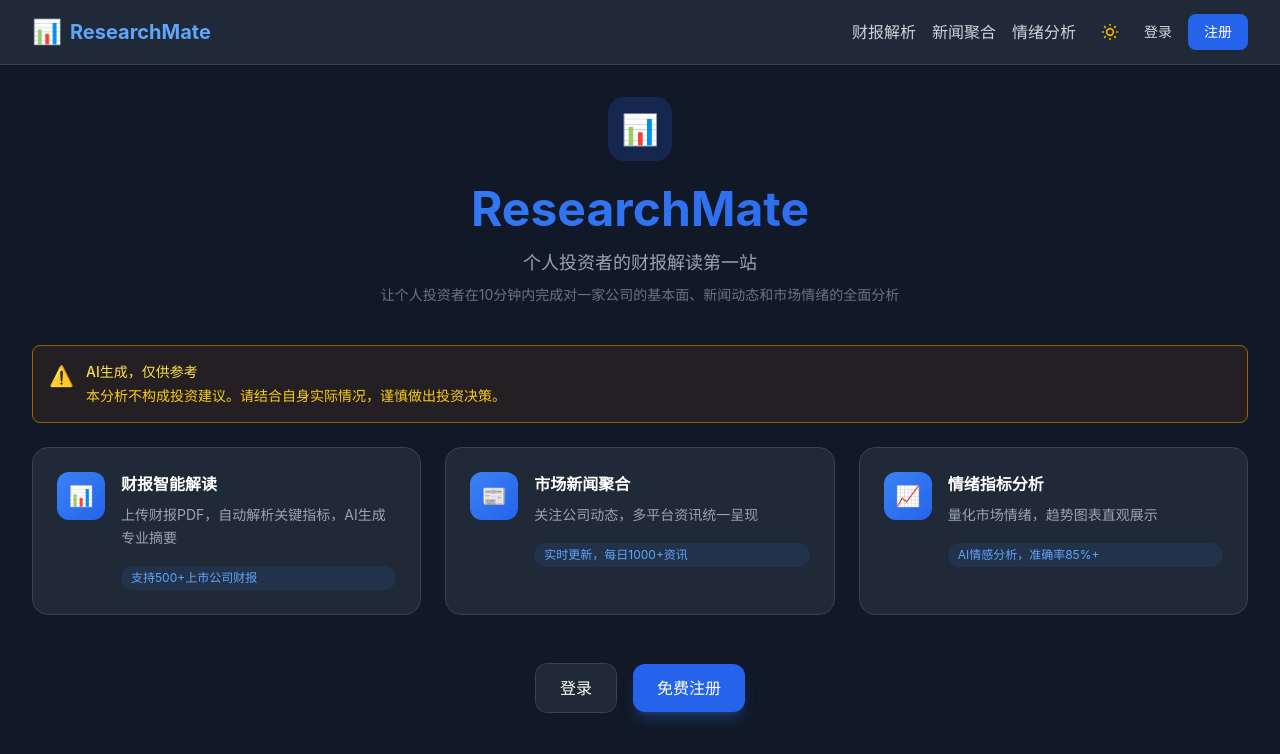
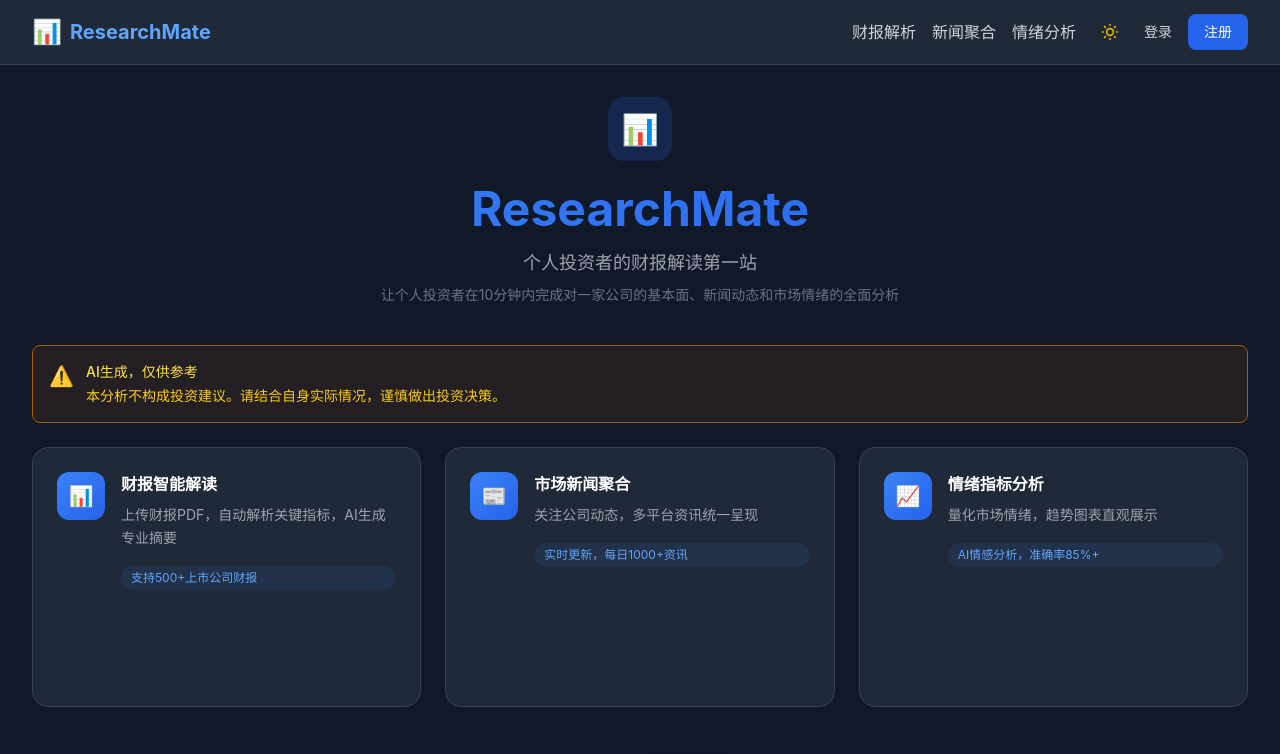
Before and after one commit to JimmyD-829/ResearchMate, a Next.js app in the folder frontend/: page / in a window 1280 px wide. Shown: the top 754 px of the page. Built offline with nearby package versions, Linux system fonts and the light colour scheme.

Commit message:
fix: 1.修复卡片对齐问题 2.更新功能全景图完成度

```diff
--- a/frontend/src/pages/index.tsx
+++ b/frontend/src/pages/index.tsx
@@ -52,13 +52,13 @@ export default function HomePage() {
       <div className="grid grid-cols-1 md:grid-cols-3 gap-6 mb-12">
         {features.map((feature) => (
           <Link key={feature.title} href={feature.link}>
-            <div className="group h-full bg-white dark:bg-gray-800 rounded-2xl border border-gray-200 dark:border-gray-700 p-6 hover:shadow-xl hover:shadow-primary-500/5 transition-all duration-300 cursor-pointer flex flex-col">
+            <div className="group h-full min-h-[260px] bg-white dark:bg-gray-800 rounded-2xl border border-gray-200 dark:border-gray-700 p-6 hover:shadow-xl hover:shadow-primary-500/5 transition-all duration-300 cursor-pointer flex flex-col">
               <div className="flex items-start gap-4 flex-1">
                 <div className="flex-shrink-0 w-12 h-12 bg-gradient-to-br from-primary-500 to-blue-600 rounded-xl flex items-center justify-center">
                   <span className="text-xl">{feature.icon}</span>
                 </div>
-                <div className="flex-1 min-w-0 flex flex-col justify-between">
-                  <div>
+                <div className="flex-1 min-w-0 flex flex-col">
+                  <div className="flex-1">
                     <h3 className="font-semibold text-gray-900 dark:text-white mb-2 group-hover:text-primary-600 dark:group-hover:text-primary-400 transition-colors">
                       {feature.title}
                     </h3>
```
Also changed, not shown: 1 other file (tests, documents, lock files or other folders).
